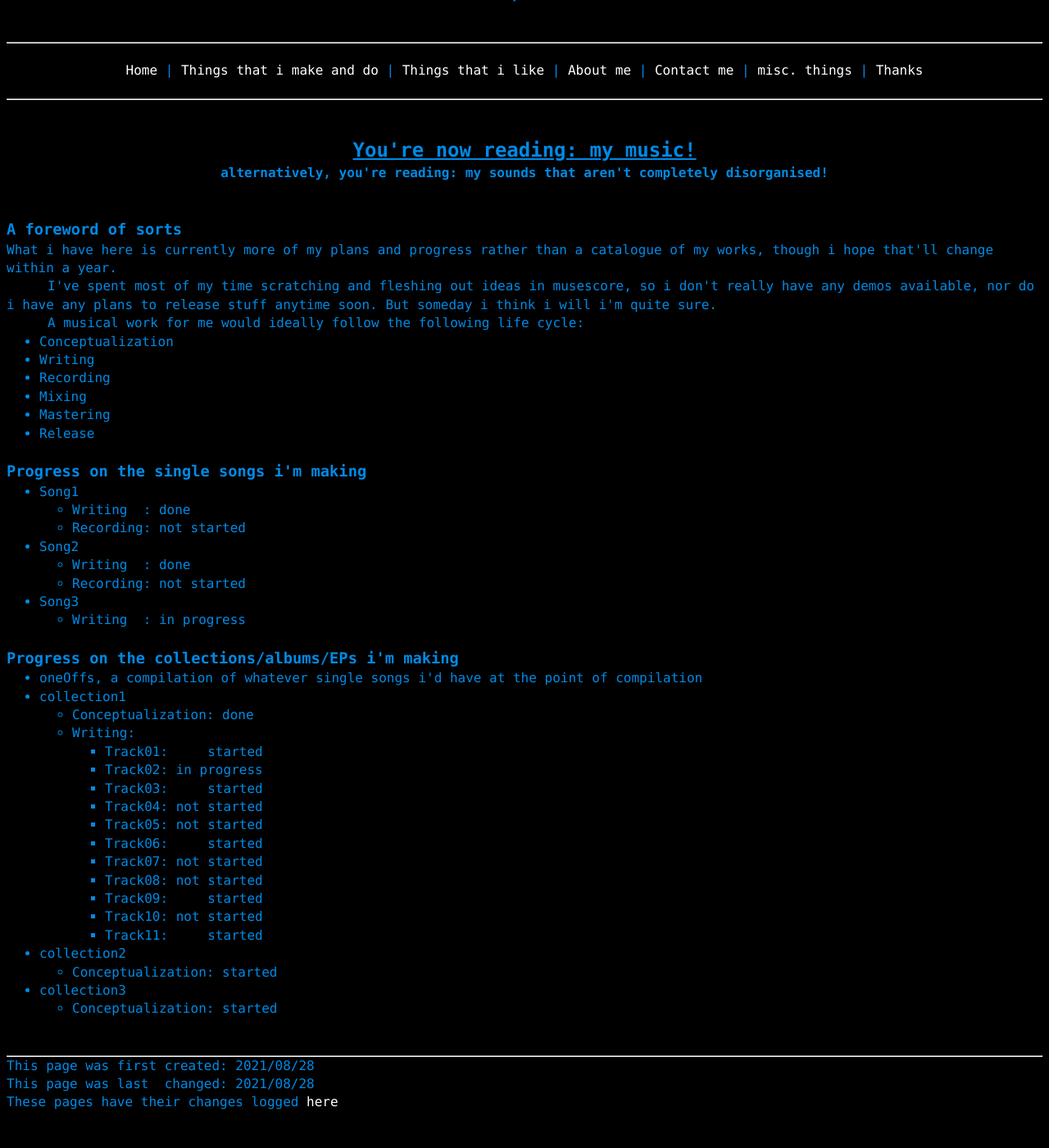
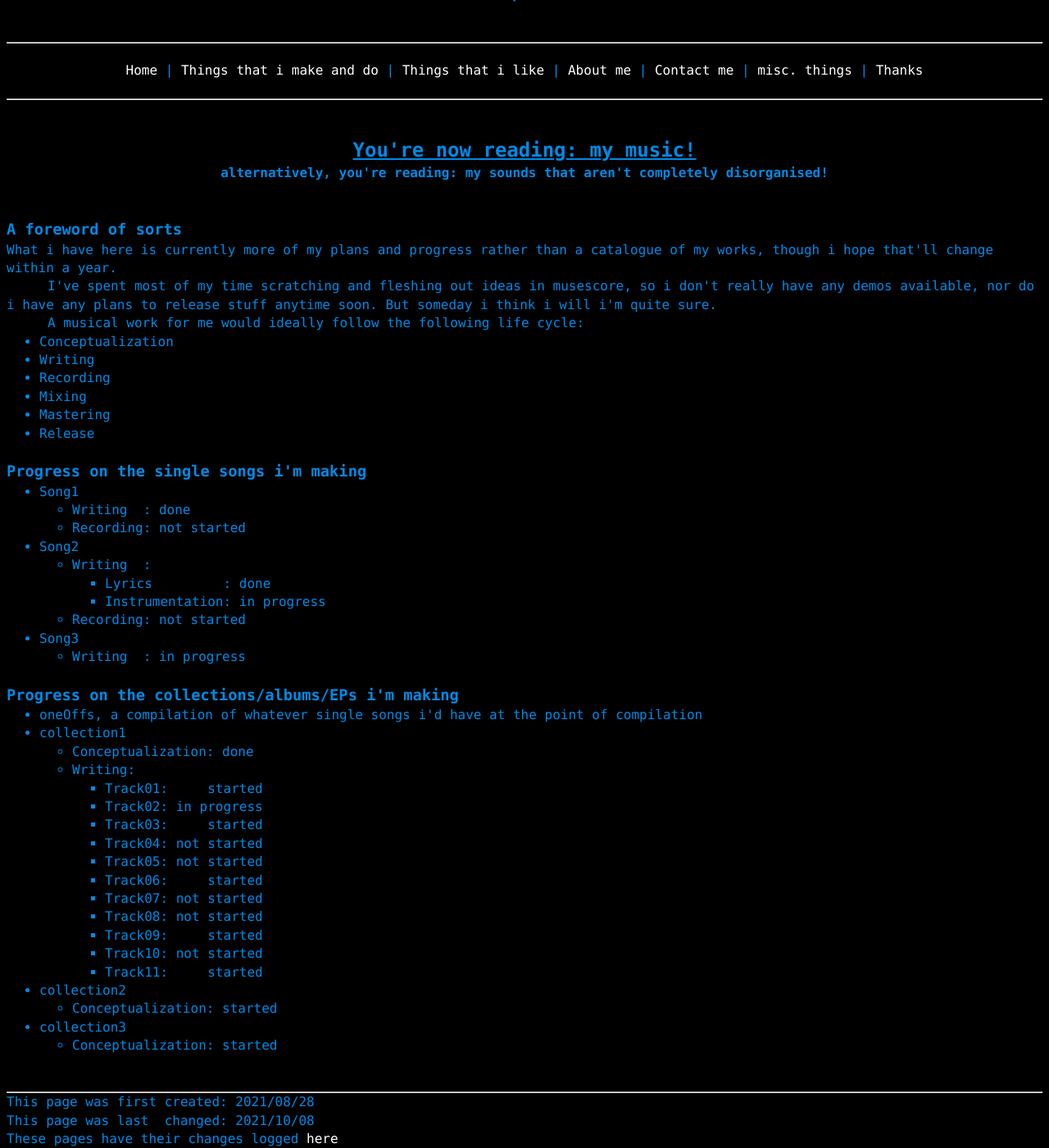
Before and after one commit to a-erfan-aa/a-erfan-aa.github.io, a Jekyll site: the page built from things-i-make/music.html, in a window 1280 px wide and 1400 px high, scrolled down 136 px. Shown: the whole window at 82% size. Built offline with Jekyll 4.4.1, drawn with Linux system fonts in a browser that asks for light colours; before the commit the page ends 1492 px from its top, so only the background shows below that.

Commit message:
Update progress in music.html

```diff
--- a/things-i-make/music.html
+++ b/things-i-make/music.html
@@ -2,7 +2,7 @@
 layout: default
 title: My music
 firstCreated: 2021/08/28
-lastChanged: 2021/08/28
+lastChanged: 2021/10/08
 ---
 <!-- title and subtitle -->
 <div>
@@ -42,7 +42,12 @@ lastChanged: 2021/08/28
 		</li>
 		<li>Song2
 			<ul>
-				<li>Writing&nbsp;&nbsp;: done</li>
+				<li>Writing&nbsp;&nbsp;:
+					<ul>
+						<li>Lyrics&nbsp;&nbsp;&nbsp;&nbsp;&nbsp;&nbsp;&nbsp;&nbsp;&nbsp;: done</li>
+						<li>Instrumentation: in progress</li>
+					</ul>
+				</li>
 				<li>Recording: not started</li>
 			</ul>
 		</li>
```
